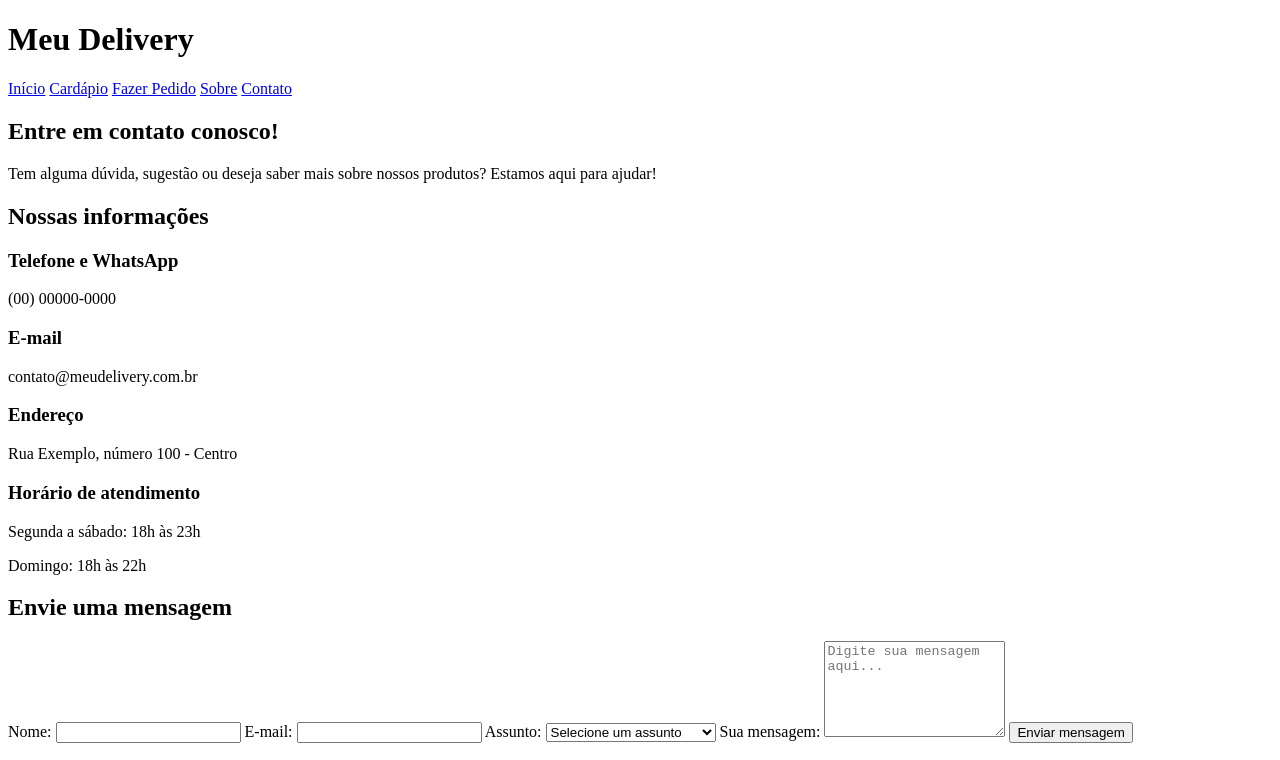
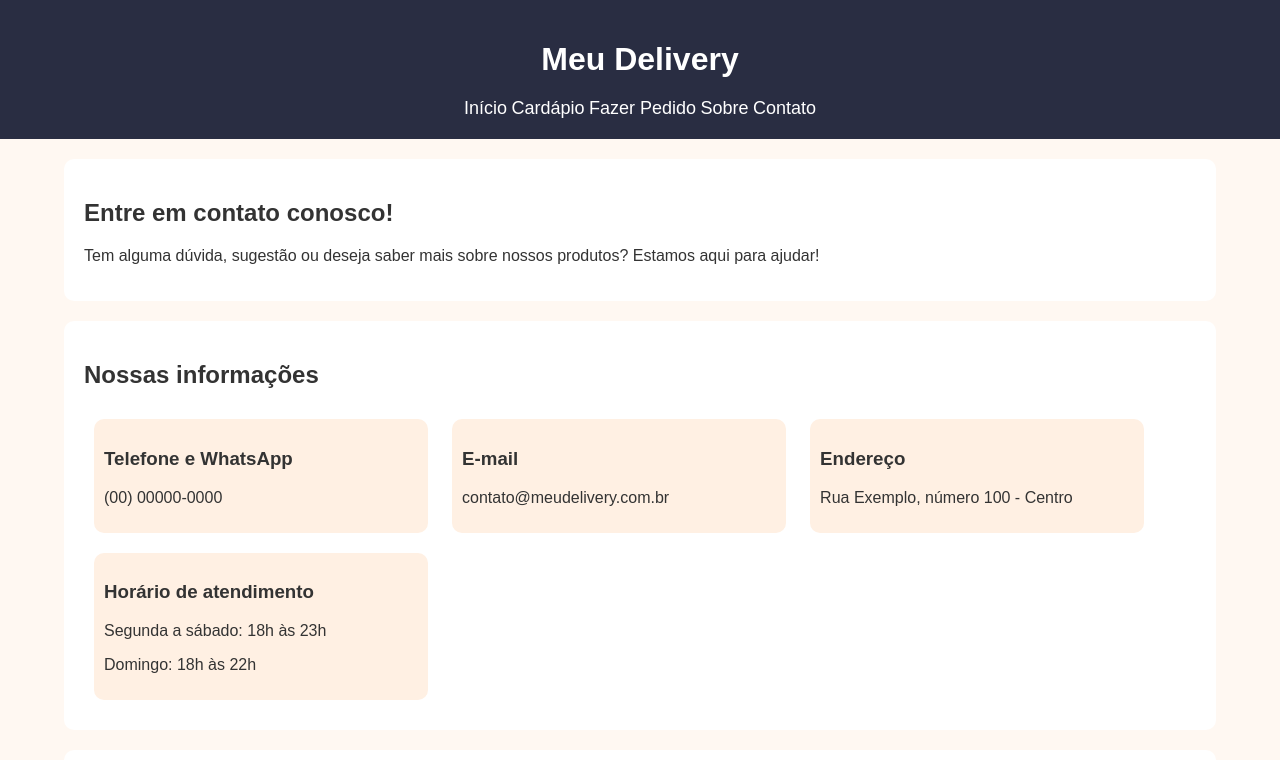
Before and after one commit to agnus26/projeto-integrador-frontend-agnuslucas, a plain HTML site: page contato.html in a window 1280 px wide. Shown: the top 760 px of the page. Drawn offline with Linux system fonts and the light colour scheme.

Commit message:
Adiciona estilização CSS ao projeto Meu Delivery

```diff
--- a/contato.html
+++ b/contato.html
@@ -17,6 +17,8 @@
             <a href="sobre.html">Sobre</a>
             <a href="contato.html">Contato</a>
         </nav>
+
+        <link rel="stylesheet" href="css/style.css">
     </header>
 
     <main>
--- a/css/style.css
+++ b/css/style.css
@@ -0,0 +1,118 @@
+
+/* Configuração geral */
+* {
+    box-sizing: border-box;
+}
+
+body {
+    margin: 0;
+    font-family: Arial, sans-serif;
+    background-color: #fff8f2;
+    color: #333;
+}
+
+
+/* CABEÇALHO */
+header {
+    background-color: #292d42;
+    color: white;
+    padding: 20px;
+    text-align: center;
+}
+
+header h1 {
+    color: white;
+    margin-bottom: 20px;
+}
+
+/* MENU */
+header nav ul {
+    list-style: none;
+    padding: 0;
+    margin: 0;
+}
+
+header nav li {
+    display: inline-block;
+    margin: 0 10px;
+}
+
+header nav a {
+    color: white;
+    text-decoration: none;
+    font-size: 18px;
+}
+
+header nav a:hover {
+    color: orange;
+}
+
+
+/* Conteúdo */
+main {
+    width: 90%;
+    margin: 20px auto;
+}
+
+section {
+    background-color: white;
+    padding: 20px;
+    margin-bottom: 20px;
+    border-radius: 10px;
+}
+
+/* Imagens */
+img {
+    max-width: 100%;
+    border-radius: 10px;
+}
+
+/* Produtos */
+article {
+    display: inline-block;
+    width: 30%;
+    padding: 10px;
+    margin: 10px;
+    background-color: #fff0e3;
+    border-radius: 10px;
+}
+
+/* Formulários */
+input,
+textarea,
+select {
+    width: 100%;
+    padding: 10px;
+    margin: 5px 0;
+}
+
+/* Botões */
+button,
+input[type="submit"] {
+    background-color: #e85d04;
+    color: white;
+    padding: 10px;
+    border: none;
+    border-radius: 5px;
+    cursor: pointer;
+}
+
+button:hover {
+    background-color: #c94b00;
+}
+
+/* Rodapé */
+footer {
+    background-color: #292d42;
+    color: white;
+    padding: 20px;
+    text-align: center;
+}
+
+/* Celulares */
+@media (max-width: 600px) {
+    article {
+        width: 100%;
+        margin: 10px 0;
+    }
+}
```
Also changed, not shown: cardapio.html (+2 -0 lines), confirmacao.html (+2 -0 lines), pedido.html (+2 -0 lines), sobre.html (+1 -0 lines), 1 other file.
